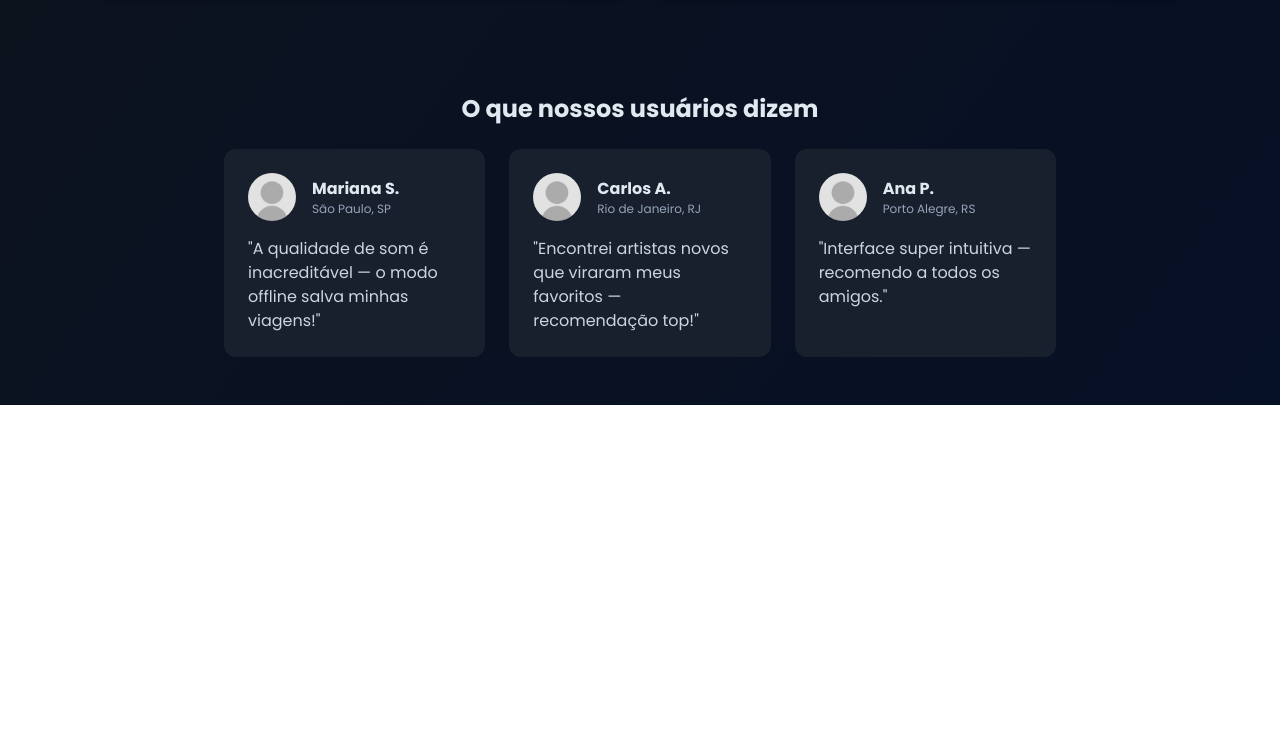
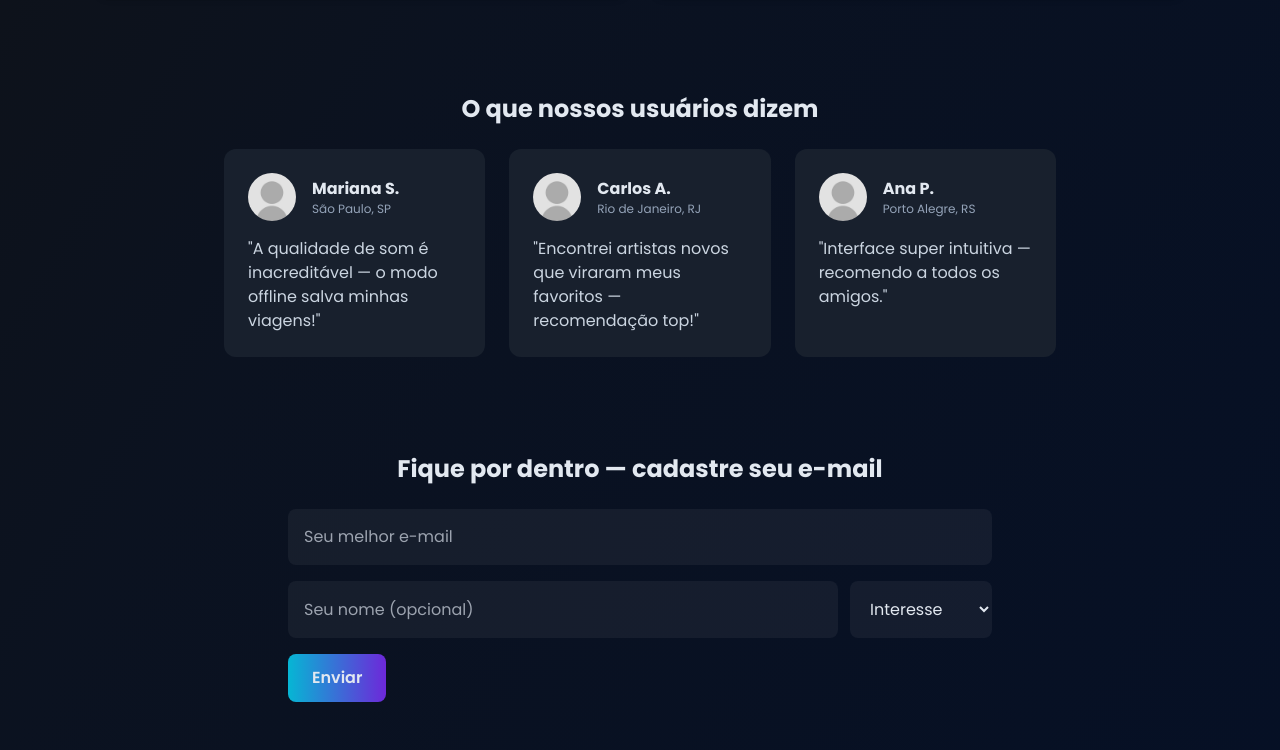
Before and after one commit to jopedrofigueiredo/AppMelodia, a plain HTML site: page index.html in a window 1280 px wide. Shown: the part 1319-2069 px from the top of the page. Before the commit the page ends 1724 px from the top, so only its background shows below. Drawn offline with nearby package versions, Linux system fonts and the light colour scheme; a small style sheet from the web is missing.

Commit message:
formulario de contato

```diff
--- a/index.html
+++ b/index.html
@@ -222,6 +222,27 @@
     </section>
 
 
+    <section id="contato" class="max-w-3xl mx-auto px-6 lg:px-8 py-12">
+      <h2 class="text-2xl font-bold mb-6 text-center">Fique por dentro — cadastre seu e-mail</h2>
+
+      <form id="lead-form" class="grid grid-cols-1 gap-4">
+        <input type="email" id="email" required placeholder="Seu melhor e-mail" class="p-4 rounded-lg bg-white/5 focus:ring-2 focus:ring-slate-500 outline-none" />
+        <div class="flex gap-3">
+          <input type="text" id="nome" placeholder="Seu nome (opcional)" class="p-4 rounded-lg bg-white/5 flex-1 outline-none" />
+          <select id="interesse" class="p-4 rounded-lg bg-white/5">
+            <option value="">Interesse</option>
+            <option>Novidades</option>
+            <option>Beta Tester</option>
+            <option>Parcerias</option>
+          </select>
+        </div>
+        <div class="flex items-center gap-4">
+          <button type="submit" class="py-3 px-6 rounded-lg font-semibold" style="background:linear-gradient(90deg,var(--cor-2),var(--cor-1));">Enviar</button>
+          <p id="form-msg" class="text-sm text-slate-400"></p>
+        </div>
+      </form>
+    </section>
+
 
 </body>
 </html>
```
